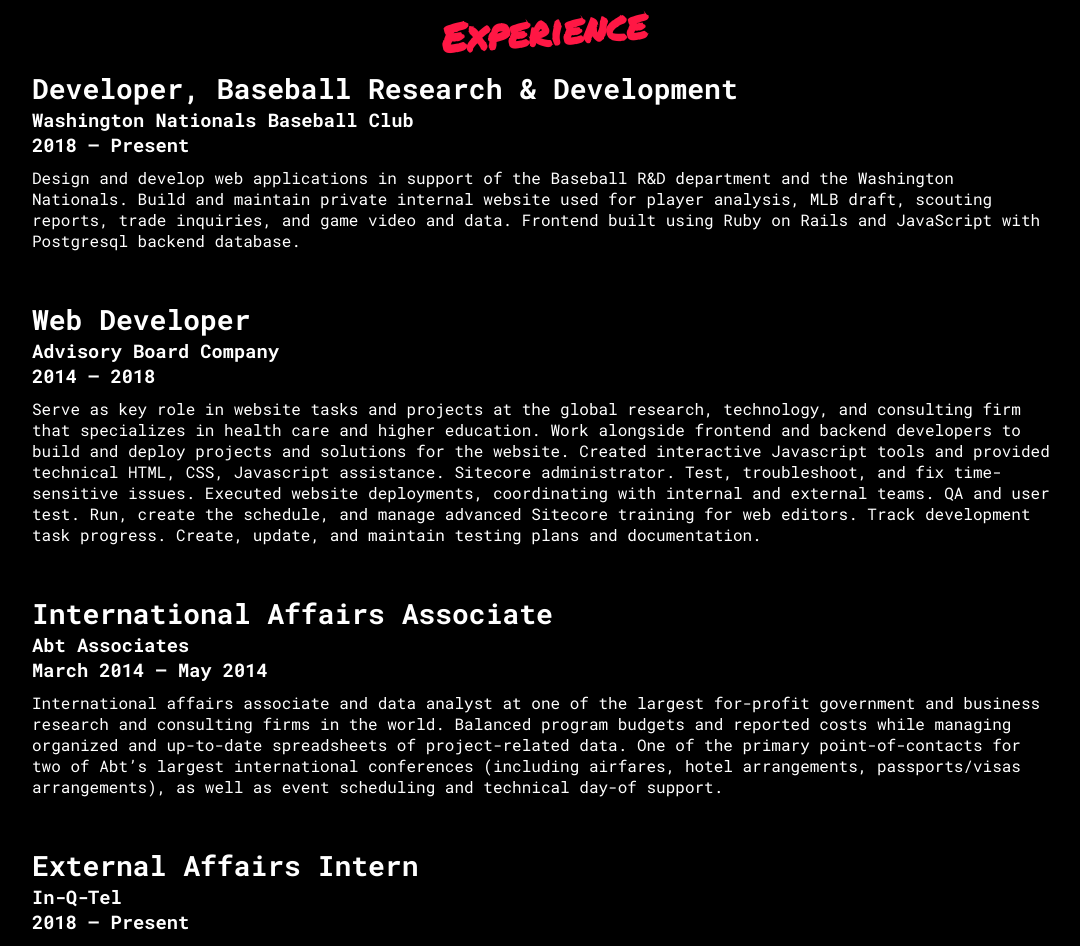
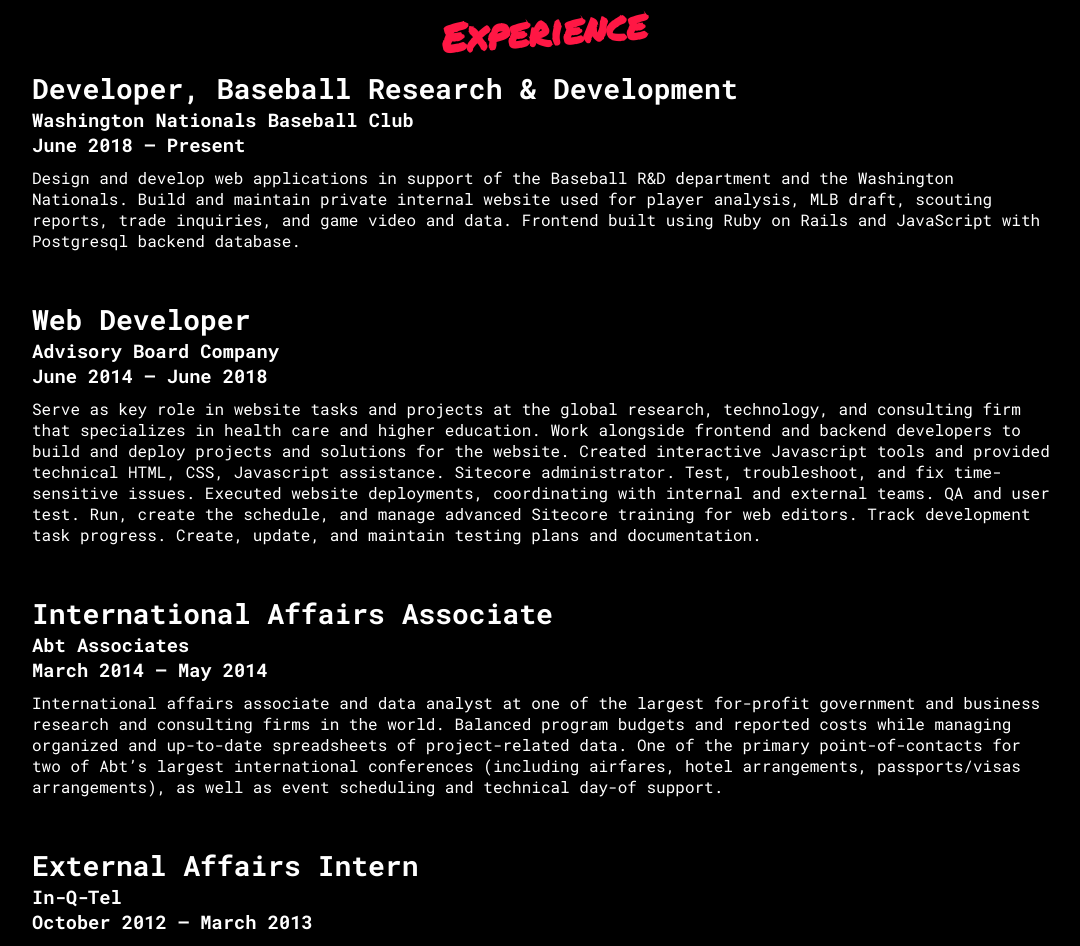
Before and after one commit to teddylopez/tedspace_v3, a React (Create React App) app: page / in a window 1280 px wide. Shown: the part 1920-2866 px from the top of the page, without its empty margins (96-1176 px from the left). Built offline with nearby package versions, Linux system fonts and the light colour scheme.

Commit message:
Fix dates

```diff
--- a/src/components/Resume/Data.js
+++ b/src/components/Resume/Data.js
@@ -1,7 +1,7 @@
 export const jobOne = {
   title: "Developer, Baseball Research & Development",
   company: "Washington Nationals Baseball Club",
-  time: "2018 – Present",
+  time: "June 2018 – Present",
   desc:
     "Design and develop web applications in support of the Baseball R&D department and the Washington Nationals. Build and maintain private internal website used for player analysis, MLB draft, scouting reports, trade inquiries, and game video and data. Frontend built using Ruby on Rails and JavaScript with Postgresql backend database.",
 };
@@ -9,7 +9,7 @@
 export const jobTwo = {
   title: "Web Developer",
   company: "Advisory Board Company",
-  time: "2014 – 2018",
+  time: "June 2014 – June 2018",
   desc:
     "Serve as key role in website tasks and projects at the global research, technology, and consulting firm that specializes in health care and higher education. Work alongside frontend and backend developers to build and deploy projects and solutions for the website. Created interactive Javascript tools and provided technical HTML, CSS, Javascript assistance. Sitecore administrator. Test, troubleshoot, and fix time-sensitive issues. Executed website deployments, coordinating with internal and external teams. QA and user test. Run, create the schedule, and manage advanced Sitecore training for web editors. Track development task progress. Create, update, and maintain testing plans and documentation.",
 };
@@ -25,7 +25,7 @@
 export const jobFour = {
   title: "External Affairs Intern",
   company: "In-Q-Tel",
-  time: "2018 – Present",
+  time: "October 2012 – March 2013",
   desc:
     "External Affairs intern at government sponsored high-technology venture capital firm that develops products for US defense and intelligence agencies. Created and maintained communications collateral, including presentation materials and event resources for In-Q-Tel and its portfolio companies. Produced and edited multimedia content, presentations, quarterly reports, and newsletters. Edited articles to be printed in publications. Helped prepare, plan, and organize the logistics of the annual In-Q-Tel conference. Maintained company website (HTML, CSS) and writing and managing content on the SharePoint portal. Background investigated for handling of confidential and proprietary materials.",
 };
@@ -41,6 +41,6 @@
 export const educationTwo = {
   title: "Pennsylvania State University",
   company: "B.A. College of Communications, Minor in Business",
-  time: "2009-2012",
+  time: "August 2009 - May 2012",
   desc: "",
 };
```
